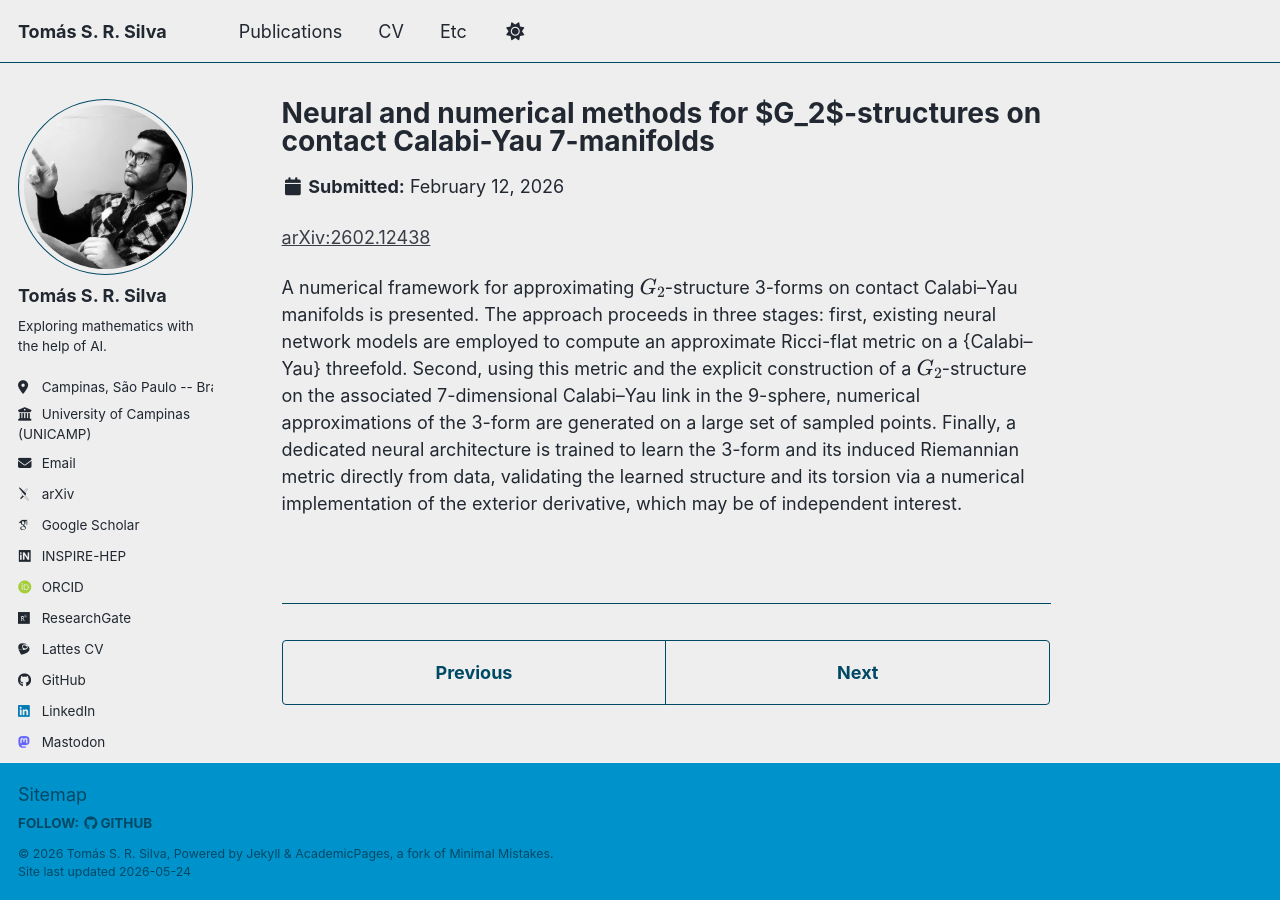
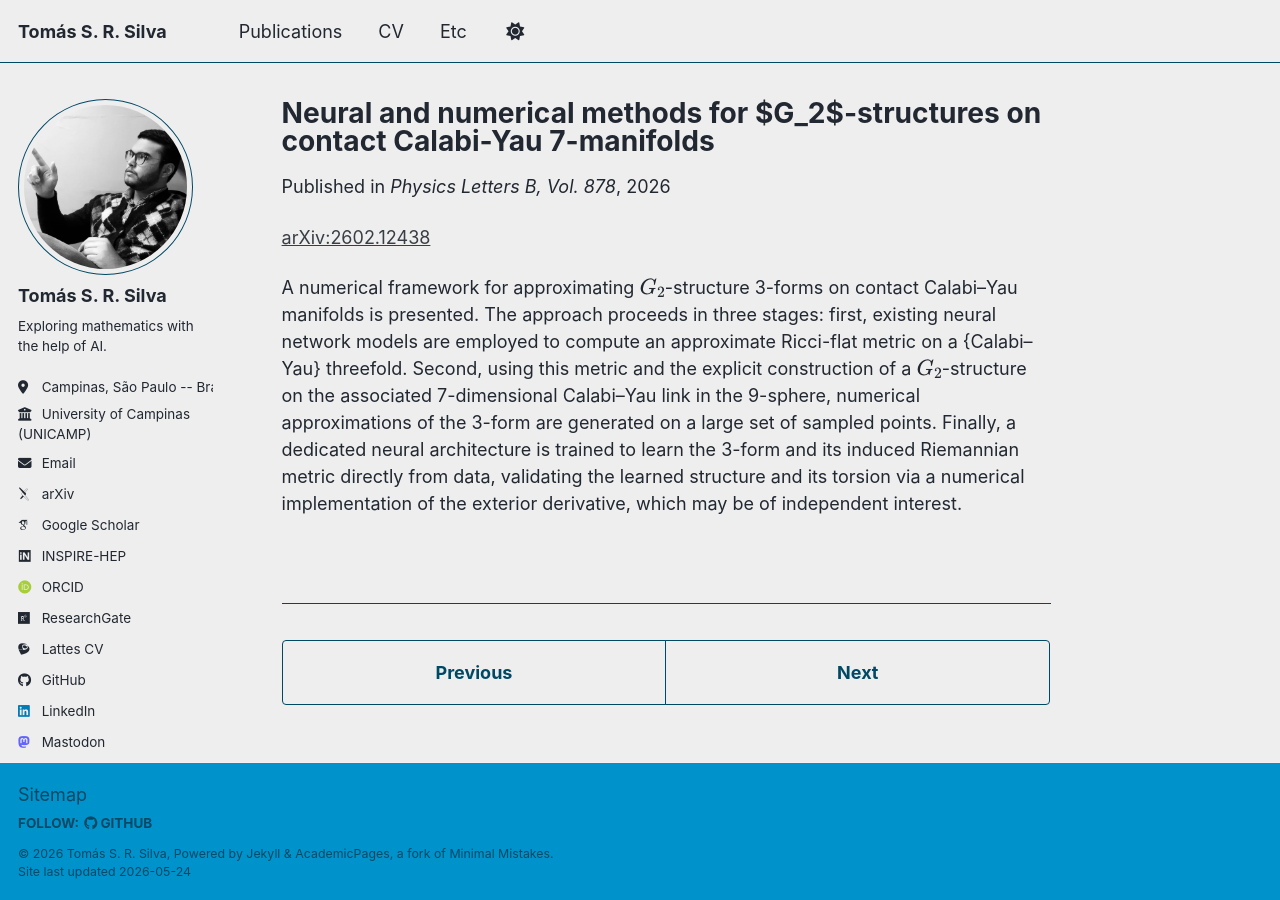
Before and after one commit to TomasSilva/TomasSilva.github.io, a Jekyll site: the page built from _publications/2026-02-Neural and numerical methods for G2.md, in a window 1280 px wide. Built offline with Jekyll 4.4.1, drawn with Linux system fonts in a browser that asks for light colours; some web fonts are replaced; a script bundle is joined from its source files by our own code; library files that are not in the unit come from our copies.

Commit message:
updating pub list

```diff
--- a/_publications/2026-02-Neural and numerical methods for G2.md
+++ b/_publications/2026-02-Neural and numerical methods for G2.md
@@ -1,13 +1,13 @@
 ---
 title: "Neural and numerical methods for $G_2$-structures on contact Calabi-Yau 7-manifolds"
 collection: publications
-category: preprints
+category: manuscripts
 permalink: /publication/2026-02-Neural and numerical methods for G2
 excerpt: 'joint with Elli Heyes, Edward Hirst, and Henrique N. Sá Earp'
-date: 2026-02-12
-venue: #
+date: 2026-06-01
+venue: 'Physics Letters B, Vol. 878'
 slidesurl: #
-paperurl: 'https://arxiv.org/abs/2602.12438'
+paperurl: 'https://doi.org/10.1016/j.physletb.2026.140566'
 citation: #
 ---
 [arXiv:2602.12438](https://arxiv.org/abs/2602.12438)
```
Also changed, not shown: _publications/2026-04-A semicontinuous relaxation of Saito's criterion and freeness as angular minimization.md (+3 -3 lines).
